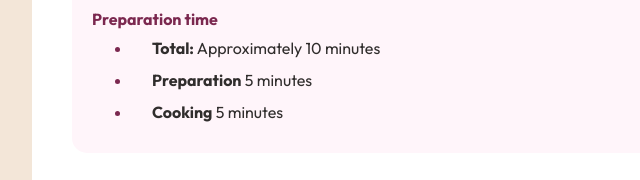
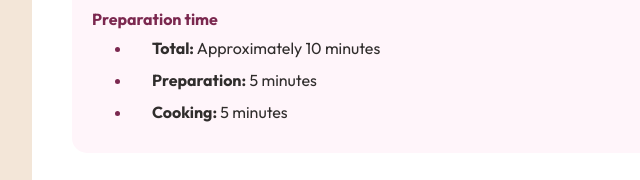
Before and after one commit to enrightc/recipe-page-challenge, a plain HTML site: page index.html in a window 1280 px wide. Shown: the part 592-772 px from the top of the page, 258-898 px from the left. Drawn offline with Linux system fonts and the light colour scheme.

Commit message:
Update index.html

```diff
--- a/index.html
+++ b/index.html
@@ -21,8 +21,8 @@
             <p class="prep-title"><strong>Preparation time</strong></p>
             <ul class="prep-list">
                 <li><strong>Total:</strong> Approximately 10 minutes</li>
-                <li><strong>Preparation</strong> 5 minutes</li>
-                <li><strong>Cooking</strong> 5 minutes</li>
+                <li><strong>Preparation:</strong> 5 minutes</li>
+                <li><strong>Cooking:</strong> 5 minutes</li>
             </ul>
         </section>
 
```
